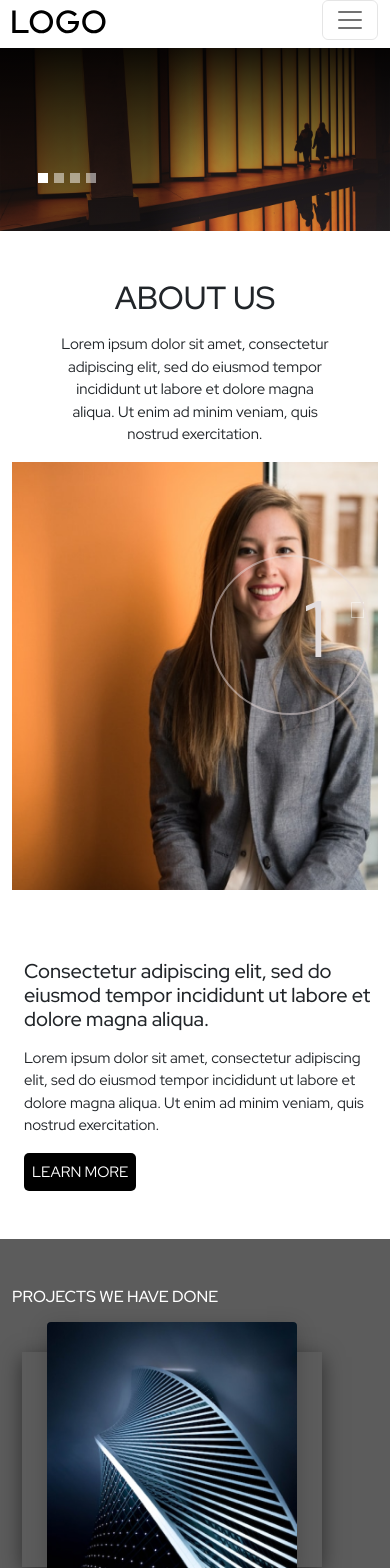
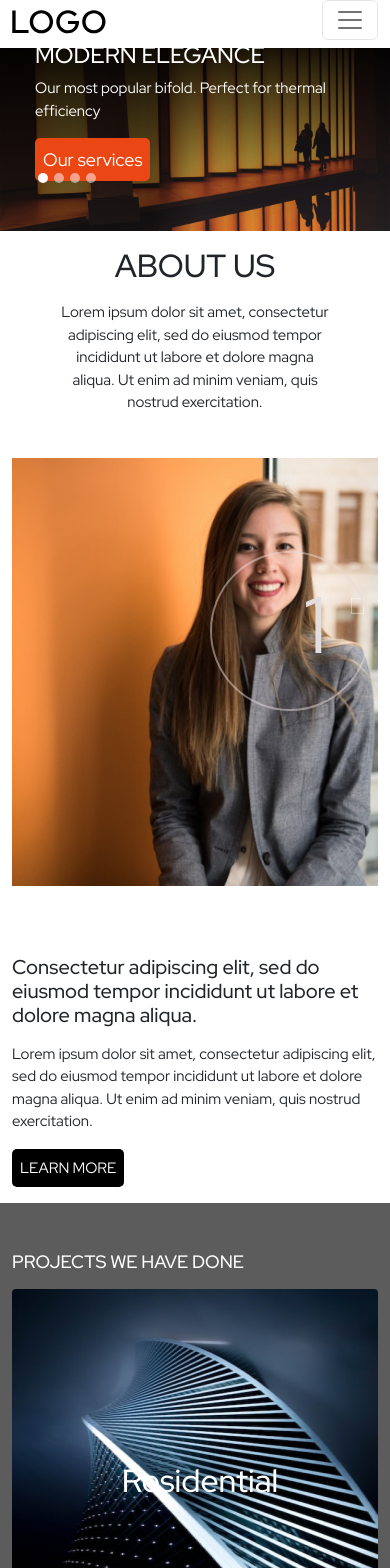
Before and after one commit to hasan-mia/notionhive, a React (Create React App) app: page / in a window 390 px wide. Shown: the part 66-1634 px from the top of the page. Built offline with nearby package versions, Linux system fonts and the light colour scheme.

Commit message:
complete project hover animation effect

```diff
--- a/src/Frontend/components/About.js
+++ b/src/Frontend/components/About.js
@@ -5,13 +5,13 @@ import man from '../assets/man.png'
 
 const About = () => {
     return (
-        <section className='my-5'>
+        <section className='my-3 my-lg-5'>
             <div className='container'>
                 <div className="d-flex flex-column justify-content-center align-items-center">
                     <h1 className='text-center text-uppercase font-32 pb-2'>About us</h1>
                     <p className='text-center w-75'>Lorem ipsum dolor sit amet, consectetur adipiscing elit, sed do eiusmod tempor incididunt ut labore et dolore magna aliqua. Ut enim ad minim veniam, quis nostrud exercitation.</p>
                 </div>
-                <div className="row g-4 align-items-center">
+                <div className="row g-4 align-items-center mt-1">
                     <div className="col col-md-6">
                         <div id="carouselExampleControls" className="carousel slide control-next" data-bs-ride="carousel">
                             <div className="carousel-inner">
@@ -38,7 +38,7 @@ const About = () => {
                         </div>
 
                     </div>
-                    <div className="col col-md-6 ps-4">
+                    <div className="col col-md-6 ps-6">
                         <div className="about-right">
                             <h1 className='font-20 py-2'>Consectetur adipiscing elit, sed do eiusmod tempor incididunt ut labore et dolore magna aliqua.</h1>
                             <p>Lorem ipsum dolor sit amet, consectetur adipiscing elit, sed do eiusmod tempor incididunt ut labore et dolore magna aliqua. Ut enim ad minim veniam, quis nostrud exercitation.</p>
--- a/src/Frontend/components/Banner.js
+++ b/src/Frontend/components/Banner.js
@@ -17,44 +17,29 @@ const Banner = () => {
                     <div className="carousel-inner">
                         <div className="carousel-item active">
                             <img src={bannerImg} className="d-block w-100" alt="..." />
-                            <div className="carousel-caption d-none d-md-block">
-                                <h1 className='text-uppercase font-48'>Modern elegance</h1>
+                            <div className="carousel-caption">
+                                <h3 className='text-uppercase font-lg-48'>Modern elegance</h3>
                                 <p>Our most popular bifold. Perfect for thermal efficiency</p>
-                                <button type='button' className='p-2 my-4 font-18 border-0 btn-orange'>Our services</button>
+                                <button type='button' className='p-2 my-lg-4 font-18 border-0 btn-orange'>Our services</button>
                             </div>
                         </div>
                         <div className="carousel-item">
                             <img src={bannerImg} className="d-block w-100" alt="..." />
-                            <div className="carousel-caption d-none d-md-block">
-                                <h1 className='text-uppercase font-48'>Modern elegance</h1>
+                            <div className="carousel-caption">
+                                <h3 className='text-uppercase font-lg-48'>Modern elegance</h3>
                                 <p>Our most popular bifold. Perfect for thermal efficiency</p>
-                                <button type='button' className='p-2 my-4 font-18 border-0 btn-orange'>Our services</button>
+                                <button type='button' className='p-2 my-lg-4 font-18 border-0 btn-orange'>Our services</button>
                             </div>
                         </div>
                         <div className="carousel-item">
                             <img src={bannerImg} className="d-block w-100" alt="..." />
-                            <div className="carousel-caption d-none d-md-block">
-                                <h1 className='text-uppercase font-48'>Modern elegance</h1>
+                            <div className="carousel-caption">
+                                <h3 className='text-uppercase font-lg-48'>Modern elegance</h3>
                                 <p>Our most popular bifold. Perfect for thermal efficiency</p>
-                                <button type='button' className='p-2 my-4 font-18 border-0 btn-orange'>Our services</button>
+                                <button type='button' className='p-2 my-lg-4 font-18 border-0 btn-orange'>Our services</button>
                             </div>
                         </div>
-                        <div className="carousel-item">
-                            <img src={bannerImg} className="d-block w-100" alt="..." />
-                            <div className="carousel-caption d-none d-md-block">
-                                <h1 className='text-uppercase font-48'>Modern elegance</h1>
-                                <p>Our most popular bifold. Perfect for thermal efficiency</p>
-                                <button type='button' className='p-2 my-4 font-18 border-0 btn-orange'>Our services</button>
-                            </div>
-                        </div>
-                        <div className="carousel-item">
-                            <img src={bannerImg} className="d-block w-100" alt="..." />
-                            <div className="carousel-caption d-none d-md-block">
-                                <h1 className='text-uppercase font-48'>Modern elegance</h1>
-                                <p>Our most popular bifold. Perfect for thermal efficiency</p>
-                                <button type='button' className='p-2 my-4 font-18 border-0 btn-orange'>Our services</button>
-                            </div>
-                        </div>
+
                     </div>
                 </div>
             </div>
--- a/src/Frontend/components/Blogs.js
+++ b/src/Frontend/components/Blogs.js
@@ -5,7 +5,7 @@ import blog2 from '../assets/blog_2.svg';
 
 const Blogs = () => {
     return (
-        <section className='my-5'>
+        <section className='my-3 my-lg-5'>
             <div className="container">
                 <h2 className='font-32 py-2 text-uppercase'>Blog</h2>
                 <div className="row g-4">
--- a/src/Frontend/components/Projects.js
+++ b/src/Frontend/components/Projects.js
@@ -8,15 +8,17 @@ const Projects = () => {
     return (
         <section className='projects text-white'>
             <div className="container py-5">
-                <h1 className='font-16 pb-2 text-uppercase'>Projects We have done</h1>
+                <h1 className='font-18 pb-2 text-uppercase'>Projects We have done</h1>
                 <div className="row g-2">
                     <div className="col-12 col-md-4">
                         <div class="project d-flex position-relative flex-column">
                             <div class='imgContainer'>
                                 <img src={project1} alt="project"/>
+                                <h2 className='font-32 project-title py-2 h-none'>Residential</h2>
                             </div>
-                            <div class="content">
-                                <h2 className='font-32 project-title'>Residential</h2>
+                            <div class="content p-2">
+                                <h2 className='font-24 py-2'>Residential</h2>
+                                <p>Lorem ipsum dolor sit amet, consectetur adipiscing elit, sed do eiusmod tempor incididunt ut labore</p>
                             </div>
                         </div>
                     </div>
@@ -25,9 +27,11 @@ const Projects = () => {
                         <div class="project d-flex position-relative flex-column">
                             <div class='imgContainer'>
                                 <img src={project2} alt="project"/>
+                                <h2 className='font-32 project-title py-2 h-none'>Commercial</h2>
                             </div>
-                            <div class="content">
-                                <h2 className='font-32 project-title'>Residential</h2>
+                            <div class="content p-2">
+                                <h2 className='font-24 py-2'>Commercial</h2>
+                                <p>Lorem ipsum dolor sit amet, consectetur adipiscing elit, sed do eiusmod tempor incididunt ut labore</p>
                             </div>
                         </div>
                     </div>
@@ -36,9 +40,11 @@ const Projects = () => {
                         <div class="project d-flex position-relative flex-column">
                             <div class='imgContainer'>
                                 <img src={project3} alt="project"/>
+                                <h2 className='font-32 project-title py-2 h-none'>Duplex</h2>
                             </div>
-                            <div class="content">
-                                <h2 className='font-32 project-title'>Residential</h2>
+                            <div class="content p-2">
+                                <h2 className='font-24 py-2'>Duplex</h2>
+                                <p>Lorem ipsum dolor sit amet, consectetur adipiscing elit, sed do eiusmod tempor incididunt ut labore</p>
                             </div>
                         </div>
                     </div>
--- a/src/Frontend/styles/Branches.css
+++ b/src/Frontend/styles/Branches.css
@@ -10,7 +10,7 @@
     max-height: 86%;
     overflow: hidden;
     max-width: 70%;
-    border-radius: 0;
+    border-radius: 10px;
 }
 
 /*Chatroom Scrollbar Design */
@@ -38,4 +38,14 @@
         max-height: 100%;
         max-width: 100%;
     }
+    .carousel-caption {
+        margin-bottom: 3rem;
+    }
 }
+
+@media only screen and (max-width: 395px) {
+    .carousel-caption {
+        bottom: 0.1rem;
+        padding-bottom: 0rem;
+    }
+}
--- a/src/Frontend/styles/Header.css
+++ b/src/Frontend/styles/Header.css
@@ -75,7 +75,7 @@
     }
 
     header:after {
-        top: 50px !important;
+        top: 34px !important;
     }
 
     .header::after {
@@ -99,3 +99,9 @@
     }
 
 }
+
+@media only screen and (max-width: 395px) {
+    header:after {
+        top: 50px !important;
+    }
+}
--- a/src/Frontend/styles/Projects.css
+++ b/src/Frontend/styles/Projects.css
@@ -3,30 +3,27 @@
 }
 
 .container .project {
-    max-width: 300px;
-    height: 215px;
-    margin: 30px 10px;
-    padding: 20px 15px;
-    box-shadow: 0 5px 20px rgba(0, 0, 0, 0.5);
+    margin: 0 0;
+    padding: 0 0;
     transition: 0.3s ease-in-out;
-}
-
-.container .project:hover {
-    height: 450px;
 }
 
 .container .project .imgContainer {
     position: relative;
-    width: 250px;
-    height: 250px;
-    top: -50px;
-    left: 10px;
+    top: 0;
+    left: 0;
     z-index: 1;
-    box-shadow: 0 5px 20px rgba(0, 0, 0, 0.2);
 }
 
 .container .project .imgContainer img {
-    max-width: 100%;
+    width: 280px;
+    height: 350px;
+    border-radius: 4px;
+    transition: 0.3s ease-in-out;
+}
+
+.container .project .imgContainer:hover img {
+    height: 180px;
     border-radius: 4px;
 }
 
@@ -35,12 +32,20 @@
     margin-top: -140px;
     padding: 10px 15px;
     text-align: center;
-    color: #111;
+    color: #f7f7f7;
     visibility: hidden;
     opacity: 0;
     pointer-events: none;
     transition: 0.3s ease-in-out;
+    background: #393939;
+    padding: 0;
+    left: 0;
+    top: 40px;
+    width: 280px;
+    text-align: left;
+    padding: 0 5px;
 }
+
 
 .container .project:hover .content {
     visibility: visible;
@@ -49,14 +54,29 @@
     transition-delay: 0.3s;
 }
 
+.project-title {
+    position: absolute !important;
+    bottom: 20%;
+    left: -15%;
+    transition: 0.3s ease-in-out;
+}
+
+.container .project .imgContainer:hover .project-title {
+    display: none;
+}
+
 @media only screen and (max-width: 767px) {
-    .project img {
+    .container .project .content{
+        width: 100%;
+        margin-bottom: 3rem;
+    }
+    .container .project .imgContainer img {
         width: 100%;
     }
 
     .project-title {
         position: absolute !important;
-        bottom: 20%;
+        bottom: 35%;
         left: 30%;
     }
 }
--- a/src/index.css
+++ b/src/index.css
@@ -77,7 +77,7 @@ a {
 }
 
 .hr-bg {
-  background: #747474;
+  color: #747474;
 }
 
 /* =====all icon==== */
@@ -86,8 +86,7 @@ a {
   height: 20px;
   color: #000;
   text-decoration: none;
-  padding-left: 25px;
-  gap: 6px;
+  padding-left: 50px;
 }
 .branches:before {
   content: '';
@@ -116,3 +115,14 @@ a {
   height: 20px;
   margin-left: -2vw;
 }
+.carousel-indicators [data-bs-target] {
+  border-radius: 50px;
+}
+@media only screen and (min-width: 768px) {
+  .font-lg-48{
+    font-size: 48px;
+  }
+  .ps-6 {
+    padding-left: 5rem;
+  }
+}
```
Also changed, not shown: src/Frontend/components/Branches.js.
